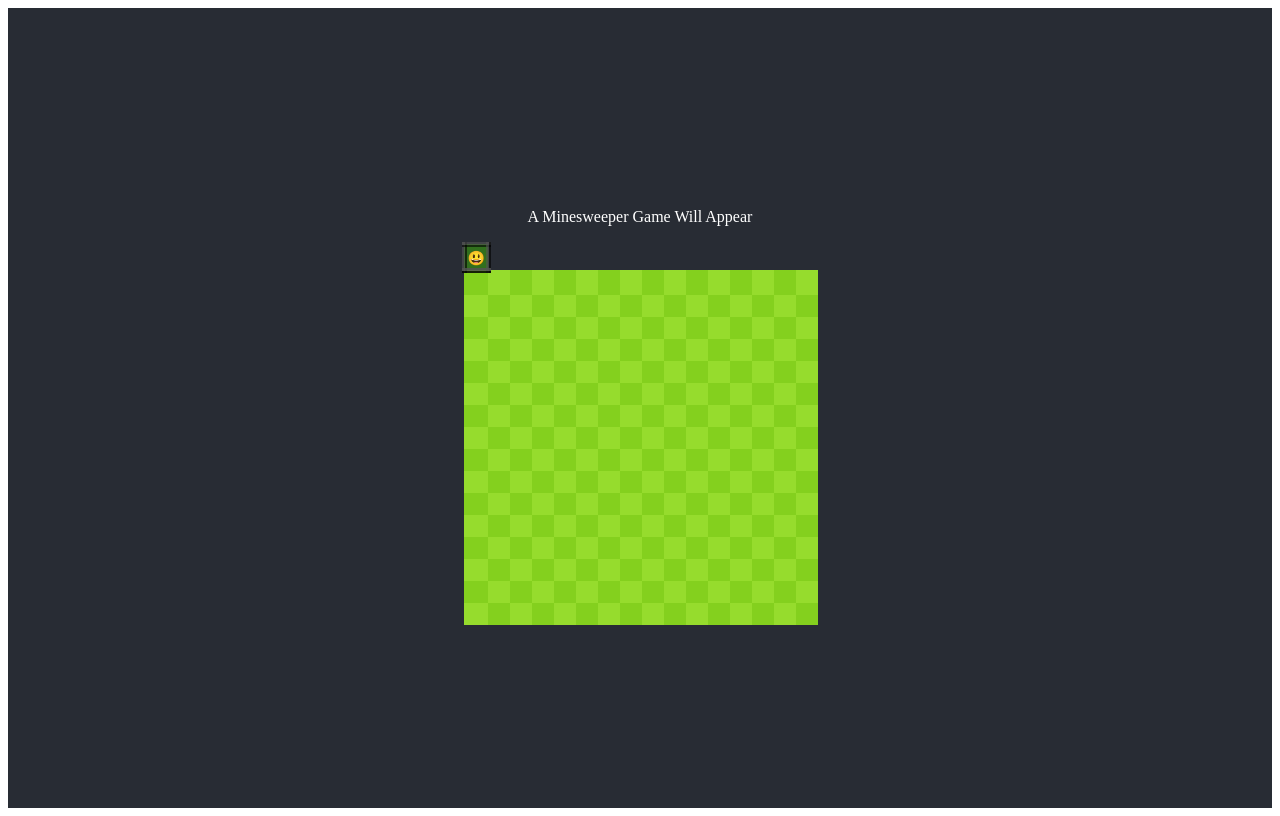
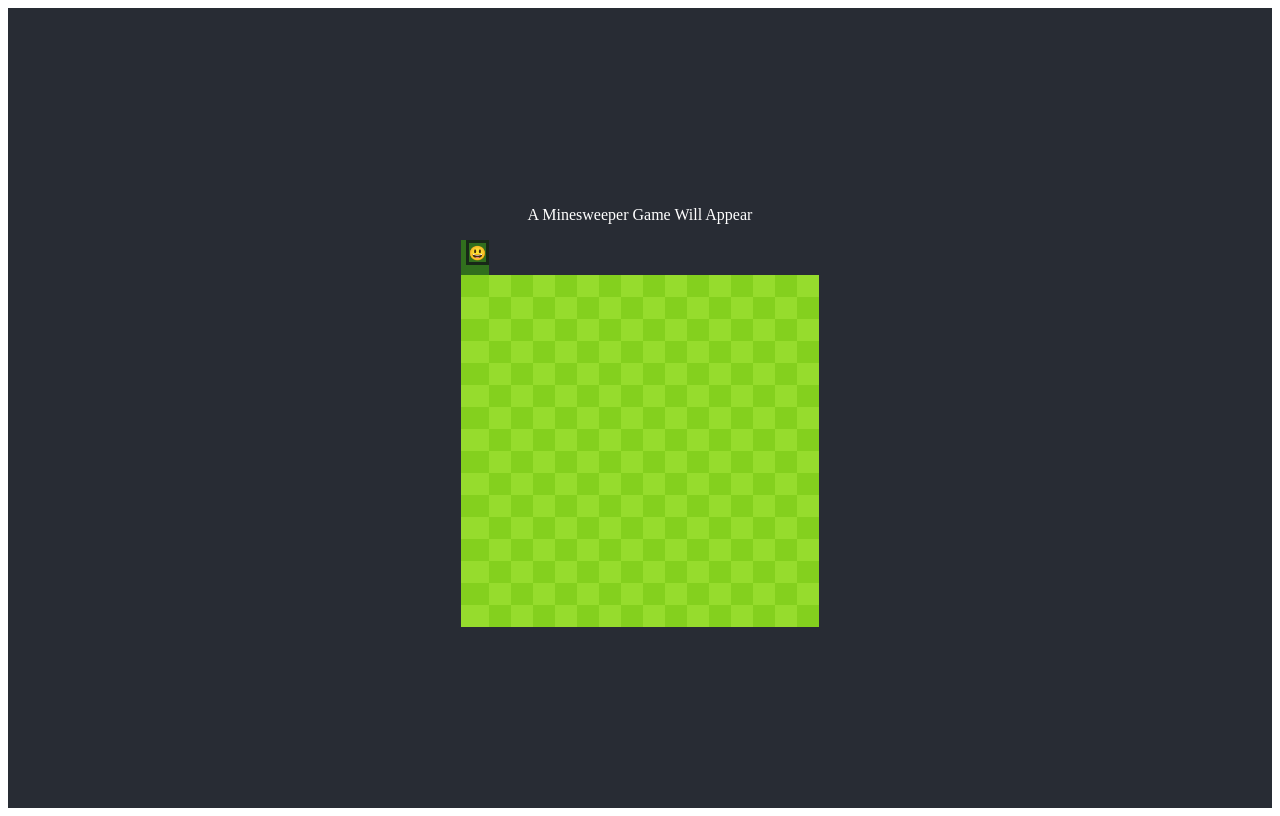
Before and after one commit to Daniel-N-Huss/React-Redux-Minesweeper, a React (Create React App) app: page / in a window 1280 px wide. Built offline with nearby package versions, Linux system fonts and the light colour scheme.

Commit message:
testing different approaches for styling nav bar

```diff
--- a/src/components/Nav.jsx
+++ b/src/components/Nav.jsx
@@ -1,21 +1,14 @@
 import React from 'react';
-import { useDispatch, useSelector } from 'react-redux';
-import { reset } from '../helpers/redux/actions';
-import './Nav.scss'
+import ResetEmoji from './ResetEmoji';
+import './Nav.scss';
 
 const Nav = function () {
-  const dispatch = useDispatch();
-  const gameState = useSelector((state) => state.gameState);
+  return (
 
+      <nav className='nav'>
+        <ResetEmoji />
+      </nav>
 
-  const emoji = gameState === 'gameOver' ? '😵' : gameState === 'victory' ? '😎' : '😃'
-
-  return (
-    <thead>
-      <tr>
-      <th className={'reset'} onClick={() => dispatch(reset())}>{emoji}</th>
-      </tr>
-    </thead>
   );
 };
 
--- a/src/components/Nav.scss
+++ b/src/components/Nav.scss
@@ -1,8 +1,5 @@
-thead {
+.nav {
   background: rgb(49, 111, 29);
+  height: 35px;
+  width: 100%;
 }
-
-.reset {
-  border: thick ridge rgba($color: #000000, $alpha: 0.6);
-  cursor: alias;
-}
--- /dev/null
+++ b/src/components/ResetEmoji.jsx
@@ -0,0 +1,20 @@
+import React from 'react';
+import { reset } from '../helpers/redux/actions';
+import { useDispatch, useSelector } from 'react-redux';
+import './ResetEmoji.scss'
+
+const ResetEmoji = function () {
+  const dispatch = useDispatch();
+  const gameState = useSelector((state) => state.gameState);
+
+  const emoji =
+    gameState === 'gameOver' ? '😵' : gameState === 'victory' ? '😎' : '😃';
+
+  return (
+    <div className={'reset'} colSpan={2} onClick={() => dispatch(reset())}>
+      {emoji}
+    </div>
+  );
+};
+
+export default ResetEmoji;
--- /dev/null
+++ b/src/components/ResetEmoji.scss
@@ -0,0 +1,9 @@
+.reset {
+  border: solid rgba($color: #182818, $alpha: 1.0);
+  cursor: alias;
+  margin-left: 5px;
+}
+
+.reset:hover {
+  background: forestgreen;
+}
```
